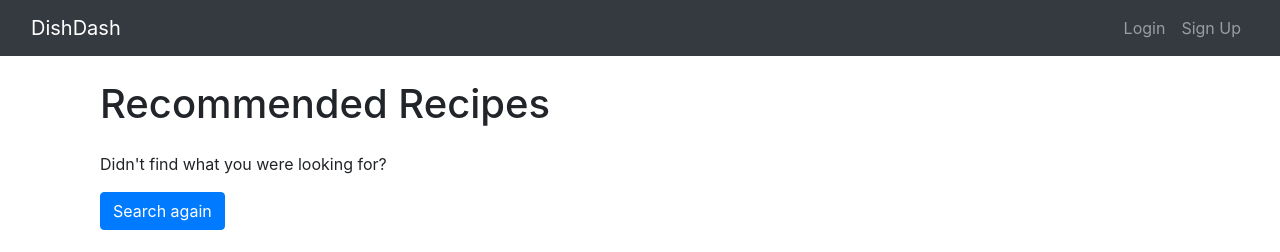
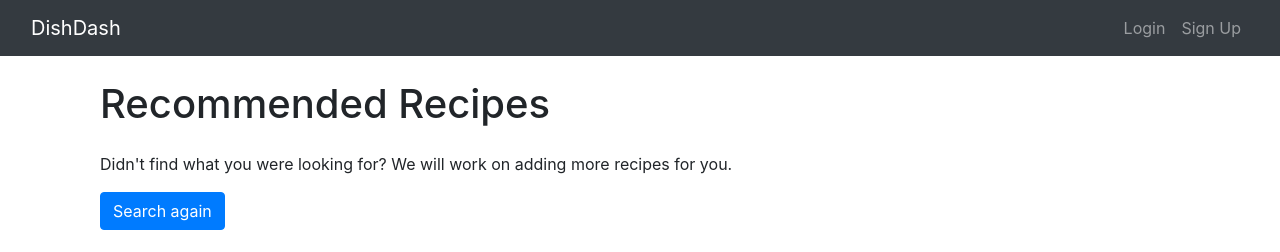
Before and after one commit to jargalsuren/recipe_capstone, a Flask app: template templates/recommendation.html in a window 1280 px wide. Shown: the top 252 px of the page. Run offline with Flask 2, Linux system fonts and the light colour scheme; the template is opened without the code that fills it: values that come from a table or form of the project are taken from there, others are empty; data comes from the database, SQL or seed files in the repository; some libraries are stand-ins or nearby versions.

Commit message:
minor fixes

```diff
--- a/templates/recommendation.html
+++ b/templates/recommendation.html
@@ -14,7 +14,7 @@ Home
       <h1 class="my-4">Recommended Recipes</h1>
       <div class="row mb-4">
         <div class="col-sm-12">
-          <p>Didn't find what you were looking for?</p>
+          <p>Didn't find what you were looking for? We will work on adding more recipes for you. </p>
           <a href="{{ url_for('index') }}" class="btn btn-primary">Search again</a>
         </div>
       </div>
@@ -40,7 +40,6 @@ Home
 
     <div class="container">
     <h2>You May Like</h2>
-    <br><br>
         {% if similar_recipes %}
           <div class="row">
             {% for similar_recipe in similar_recipes %}
```
Also changed, not shown: README.md (added).
